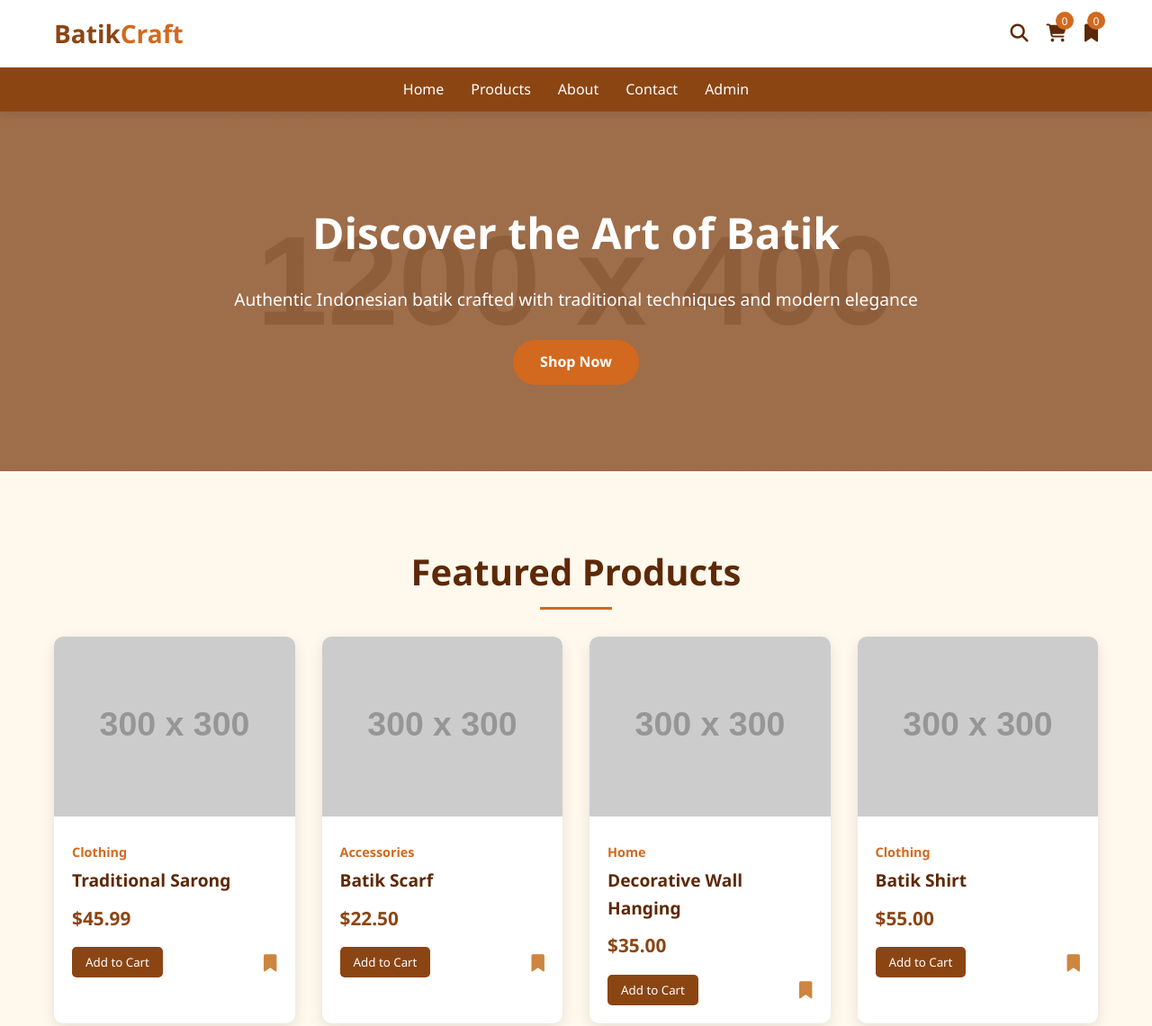
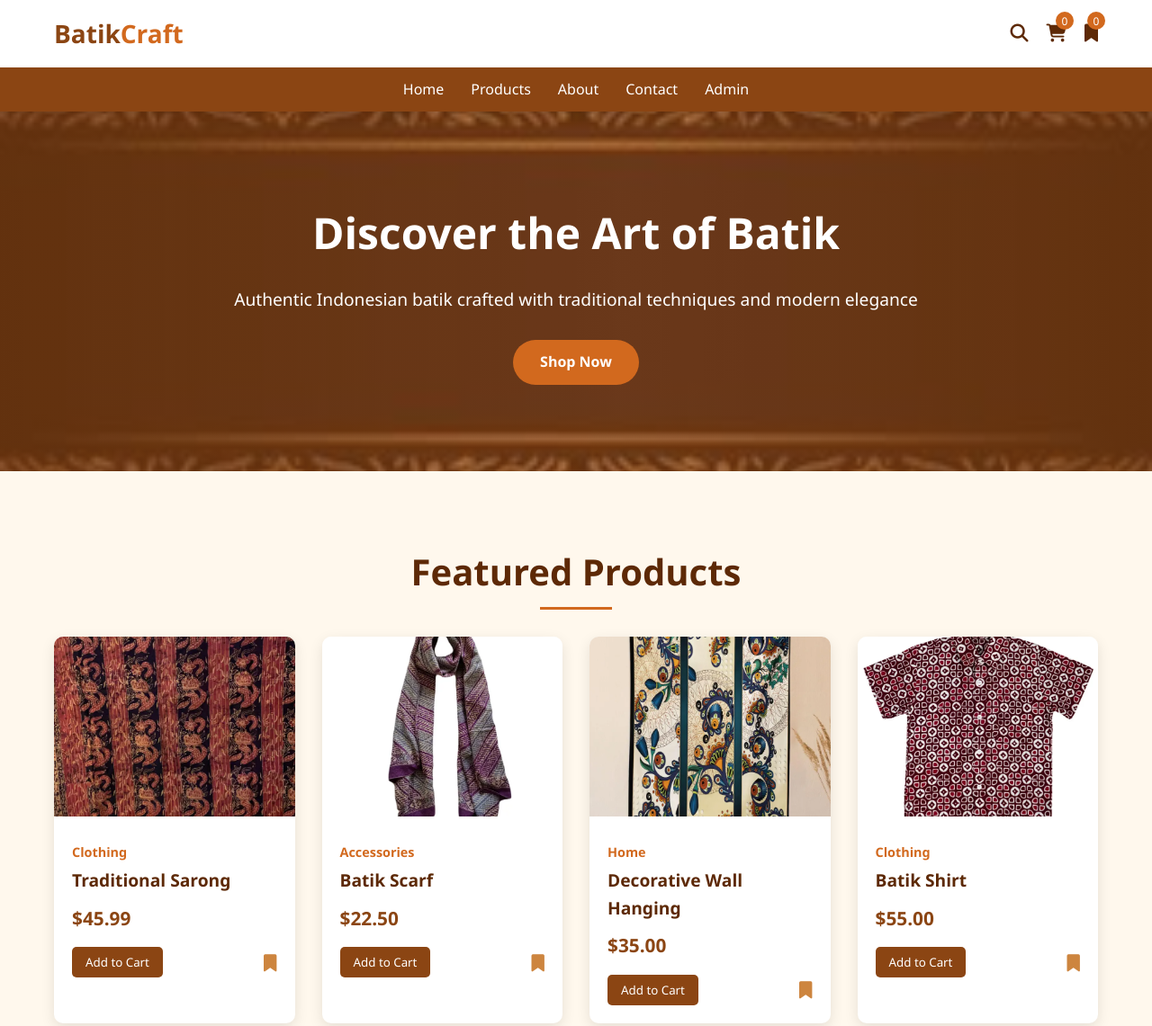
Before and after one commit to batikan-shop/batikan, a plain HTML site: page index.html in a window 1280 px wide. Shown: the top 1141 px of the page at 90% size. Drawn offline with Linux system fonts and the light colour scheme; placeholder pictures from the web are drawn by us.

Commit message:
Update index.html

```diff
--- a/index.html
+++ b/index.html
@@ -132,13 +132,15 @@
 
         /* Hero Section */
         .hero {
-            background: linear-gradient(rgba(139, 69, 19, 0.7), rgba(139, 69, 19, 0.7)), url('https://placehold.co/1200x400/F5DEB3/8B4513?text=Batik+Art') no-repeat center center/cover;
+    	background: linear-gradient(rgba(139, 69, 19, 0.7), rgba(139, 69, 19, 0.7)),
+                url('img/gambar6.jpg') no-repeat center center / cover;
     	height: 400px;
     	display: flex;
     	align-items: center;
     	text-align: center;
     	color: white;
 	}
+
 
         .hero-content {
             max-width: 800px;
@@ -1005,56 +1007,56 @@
                 name: "Traditional Sarong",
                 category: "clothing",
                 price: 45.99,
-                image: "https://placehold.co/300x300/8B4513/FFFFFF?text=Sarong"
+                image: "img/produk/batikSarung.webp"
             },
             {
                 id: 2,
                 name: "Batik Scarf",
                 category: "accessories",
                 price: 22.50,
-                image: "https://placehold.co/300x300/D2691E/FFFFFF?text=Scarf"
+                image: "img/produk/batikScarf.webp"
             },
             {
                 id: 3,
                 name: "Decorative Wall Hanging",
                 category: "home",
                 price: 35.00,
-                image: "https://placehold.co/300x300/CD853F/FFFFFF?text=Wall+Hanging"
+                image: "img/produk/batikWalldecor.webp"
             },
             {
                 id: 4,
                 name: "Batik Shirt",
                 category: "clothing",
                 price: 55.00,
-                image: "https://placehold.co/300x300/A0522D/FFFFFF?text=Shirt"
+                image: "img/produk/batikShirt.webp"
             },
             {
                 id: 5,
                 name: "Handbag Set",
                 category: "accessories",
                 price: 65.99,
-                image: "https://placehold.co/300x300/8B4513/FFFFFF?text=Handbag"
+                image: "img/produk/batikBag.webp"
             },
             {
                 id: 6,
                 name: "Table Runner",
                 category: "home",
                 price: 28.75,
-                image: "https://placehold.co/300x300/D2691E/FFFFFF?text=Table+Runner"
+                image: "img/produk/batikTablerunner.webp"
             },
             {
                 id: 7,
                 name: "Batik Dress",
                 category: "clothing",
                 price: 75.00,
-                image: "https://placehold.co/300x300/CD853F/FFFFFF?text=Dress"
+                image: "img/produk/batikDress.webp"
             },
             {
                 id: 8,
                 name: "Cushion Covers",
                 category: "home",
                 price: 19.99,
-                image: "https://placehold.co/300x300/A0522D/FFFFFF?text=Cushions"
+                image: "img/produk/batikCushion.webp"
             }
         ];
 
```
Lines whose indentation alone changed are shown as unchanged.
